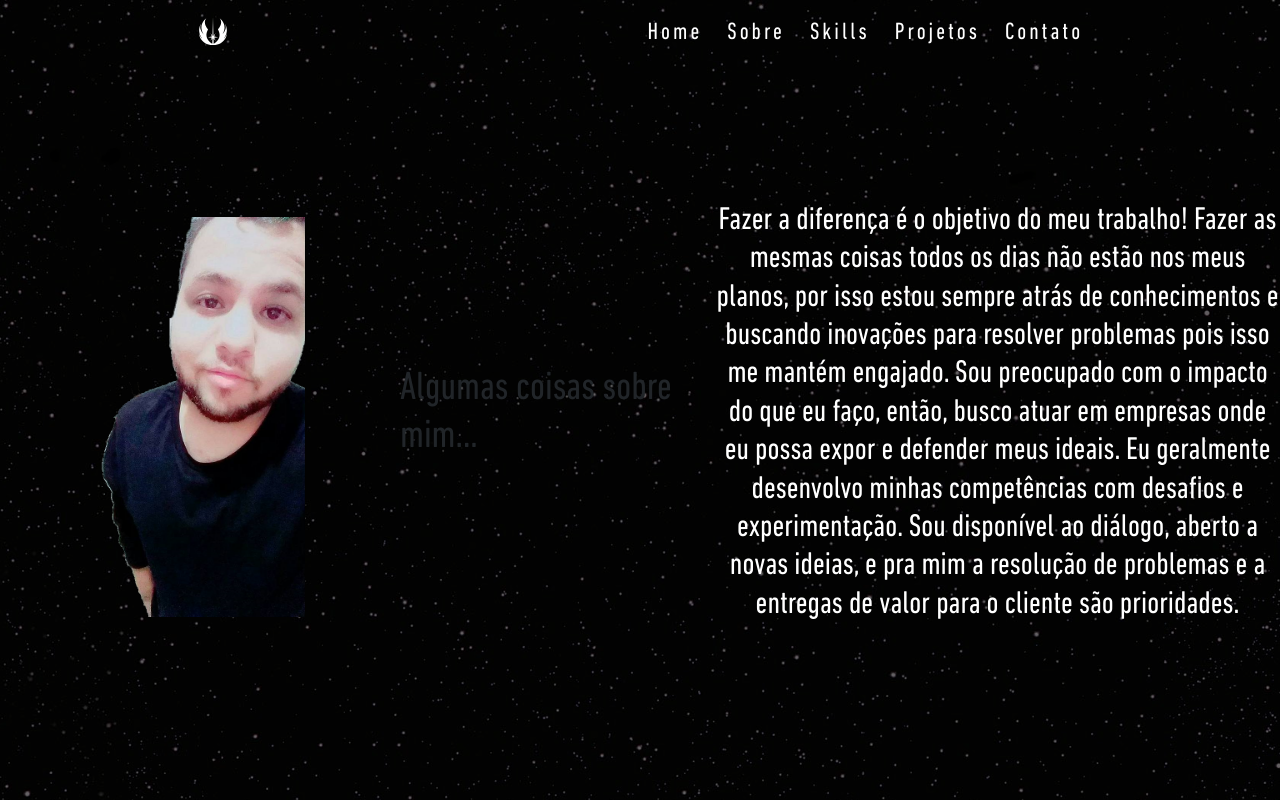
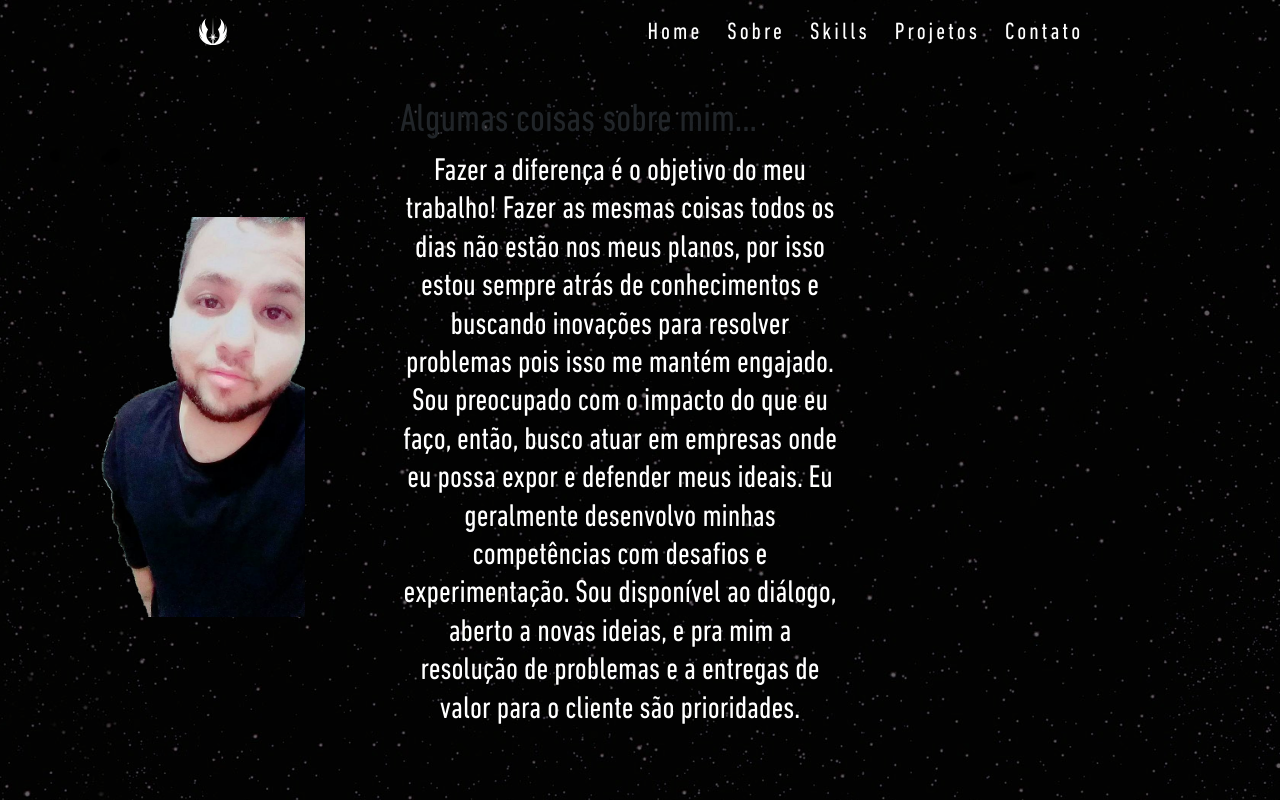
Before and after one commit to AdrianoaRamos/portifolio, a React (Create React App) app: page /about in a window 1280 px wide. Built offline with nearby package versions, Linux system fonts and the light colour scheme.

Commit message:
Update about.js

```diff
--- a/src/pages/About/about.js
+++ b/src/pages/About/about.js
@@ -7,6 +7,7 @@ function About(){
         <div className="about">
             <div className="sobre">
             <img src={foto} />
+            <div className="textoSobre">
             <h1>Algumas coisas sobre mim...</h1>
             <h2>        Fazer a diferença é o objetivo do meu trabalho!
                         Fazer as mesmas coisas todos os dias não estão nos meus planos,
@@ -17,6 +18,7 @@ function About(){
                         Eu geralmente desenvolvo minhas competências com desafios e experimentação.
                         Sou disponível ao diálogo, aberto a novas ideias, e pra mim a resolução de problemas
                         e a entregas de valor para o cliente são prioridades.</h2>
+                </div>
             </div>
 
         </div>
```
